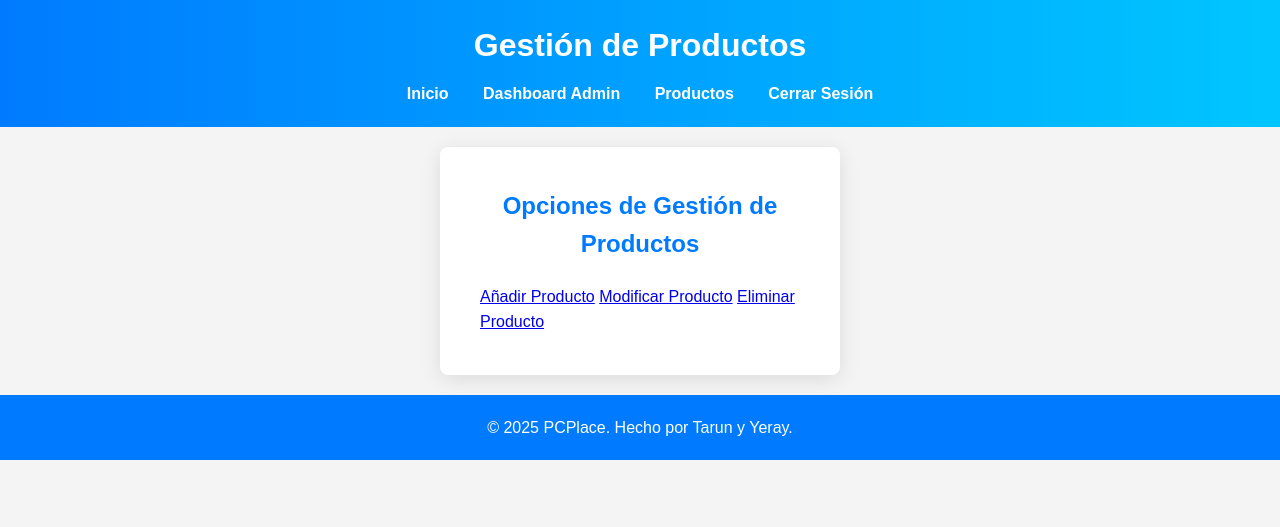
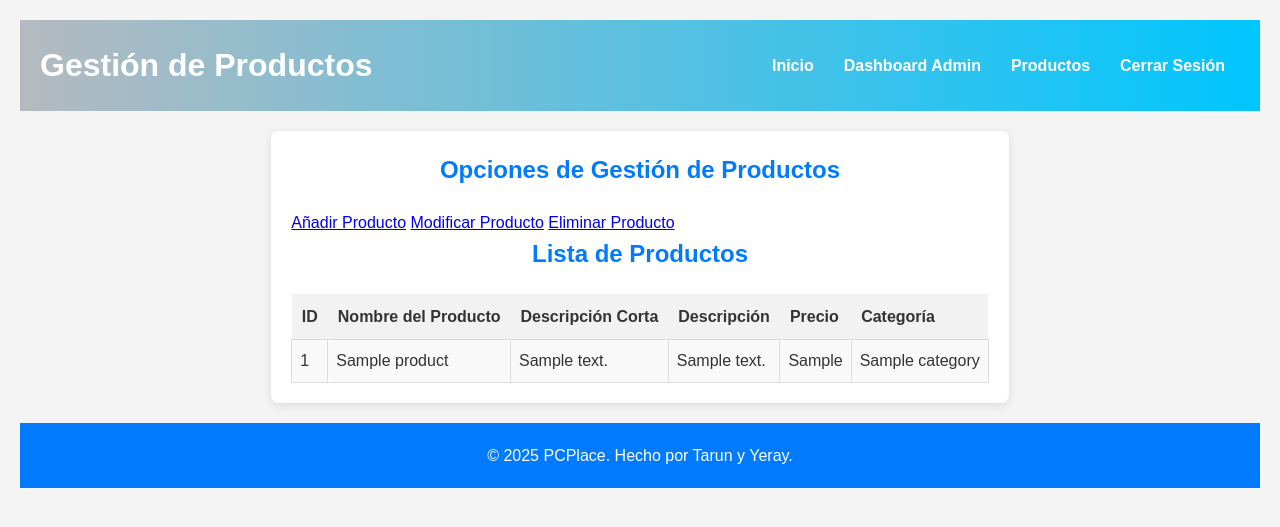
Before and after one commit to yerayq34/PCplace, a PHP site: page /productos.php in a window 1280 px wide. Shown: the top 527 px of the page. Run offline with PHP 8.4, Linux system fonts and the light colour scheme; the visitor is signed in with stand-in values (Sample User, id 1); tables that the repository leaves empty or names only in its code hold one stand-in row (values such as "Sample post").

Commit message:
He creado el index.php para la pagina principal de la web, donde se puede visualizar los productos que hay, y poder entrar en el usuario. Despues he modificado el products.php para que se listen todos los productos que hay en la base de datos para el administrador de la web. En el aniadirproducto.php he modificado el form y he añadido otra opcion de Imagen donde el administrador solo tiene que poner el nombbre de la imagen que tiene que estar almacenada en el directorio de productos. Faltaria por mejorar el index.php para que este bien estucturado.

```diff
--- a/admin_dashboard.php
+++ b/admin_dashboard.php
@@ -2,7 +2,7 @@
 session_start(); // Iniciar la sesión
 
 // Verificar si el usuario es admin
-if (!isset($_SESSION['username']) || $_SESSION['rol'] !== 'admin') {
+if (!isset($_SESSION['username']) || $_SESSION['rol'] !== 'admin') { // Cambiado a 'rol'
     header("Location: login.php"); // Redirigir si no es admin
     exit();
 }
--- a/login.php
+++ b/login.php
@@ -1,7 +1,7 @@
 <?php
-session_start(); // Iniciar la sesión
+session_start();
 
-// Con este archivo se conecta con la base de datos
+
 include 'db.php';
 
 // Verificar si se ha enviado el formulario
--- a/productos.php
+++ b/productos.php
@@ -2,10 +2,22 @@
 session_start(); // Iniciar la sesión
 
 // Verificar si el usuario es admin
-if (!isset($_SESSION['username']) || $_SESSION['rol'] !== 'admin') {
+if (!isset($_SESSION['username']) || $_SESSION['rol'] !== 'admin') { // Verificar el rol
     header("Location: login.php"); // Redirigir si no es admin
     exit();
 }
+
+
+include 'db.php';
+
+// Consultar la base de datos para obtener todos los productos junto con el nombre de la categoría
+$stmt = $conn->prepare("
+    SELECT p.idproduct, p.nombre_producto, p.pvp, p.description, p.short_desc, c.nombre_categoria
+    FROM products p
+    JOIN category c ON p.idcategory = c.idcategory
+");
+$stmt->execute();
+$result = $stmt->get_result();
 ?>
 
 <!DOCTYPE html>
@@ -15,6 +27,43 @@ if (!isset($_SESSION['username']) || $_SESSION['rol'] !== 'admin') {
     <meta name="viewport" content="width=device-width, initial-scale=1.0">
     <link rel="stylesheet" href="styles.css">
     <title>Gestión de Productos</title>
+    <style>
+        body {
+            font-family: Arial, sans-serif;
+            background-color: #f4f4f4;
+            margin: 0;
+            padding: 20px;
+        }
+        .container {
+            max-width: 800px;
+            margin: 0 auto;
+            background: #fff;
+            padding: 20px;
+            border-radius: 8px;
+            box-shadow: 0 2px 10px rgba(0, 0, 0, 0.1);
+        }
+        h1, h2 {
+            text-align: center;
+        }
+        table {
+            width: 100%;
+            border-collapse: collapse;
+        th, td {
+            padding: 10px;
+            text-align: left;
+            border-bottom: 1px solid #ddd;
+        }
+        th {
+            background-color: #f2f2f2;
+        }
+        .data-cell {
+            background-color: #f9f9f9;
+            border: 1px solid #ddd;
+            border-radius: 4px;
+            padding: 8px;
+            color: #333;
+        }
+    </style>
 </head>
 <body>
     <header>
@@ -30,10 +79,36 @@ if (!isset($_SESSION['username']) || $_SESSION['rol'] !== 'admin') {
         <div class="container">
             <h2>Opciones de Gestión de Productos</h2>
             <div class="button-container">
-                <a href="admin.php" class="button">Añadir Producto</a>
+                <a href="añadirproducto.php" class="button">Añadir Producto</a>
                 <a href="modify_product.php" class="button">Modificar Producto</a>
                 <a href="delete_product.php" class="button">Eliminar Producto</a>
             </div>
+
+            <h2>Lista de Productos</h2>
+            <table>
+                <thead>
+                    <tr>
+                        <th>ID</th>
+                        <th>Nombre del Producto</th>
+                        <th>Descripción Corta</th>
+                        <th>Descripción</th>
+                        <th>Precio</th>
+                        <th>Categoría</th>
+                    </tr>
+                </thead>
+                <tbody>
+                    <?php while ($row = $result->fetch_assoc()): ?>
+                        <tr>
+                            <td class="data-cell"><?php echo htmlspecialchars($row['idproduct']); ?></td>
+                            <td class="data-cell"><?php echo htmlspecialchars($row['nombre_producto']); ?></td>
+                            <td class="data-cell"><?php echo htmlspecialchars($row['short_desc']); ?></td>
+                            <td class="data-cell"><?php echo htmlspecialchars($row['description']); ?></td>
+                            <td class="data-cell"><?php echo htmlspecialchars($row['pvp']); ?></td>
+                            <td class="data-cell"><?php echo htmlspecialchars($row['nombre_categoria']); ?></td>
+                        </tr>
+                    <?php endwhile; ?>
+                </tbody>
+            </table>
         </div>
     </main>
     <footer>
@@ -41,3 +116,8 @@ if (!isset($_SESSION['username']) || $_SESSION['rol'] !== 'admin') {
     </footer>
 </body>
 </html>
+
+<?php
+$stmt->close(); // Cerrar la consulta
+$conn->close(); // Cerrar la conexión a la base de datos
+?>
--- a/styles.css
+++ b/styles.css
@@ -1,25 +1,35 @@
+/* Reset de márgenes y padding */
 * {
     box-sizing: border-box;
     margin: 0;
     padding: 0;
 }
 
+/* Estilos generales del body */
 body {
     font-family: 'Arial', sans-serif;
     background-color: #f4f4f4;
     color: #333;
     line-height: 1.6;
+    display: flex;
+    flex-direction: column;
+    height: 100%;
 }
 
+/* Estilos del encabezado */
 header {
-    background: linear-gradient(90deg, #007bff, #00c6ff);
+    display: flex;
+    justify-content: space-between;
+    align-items: center;
+    background: linear-gradient(90deg, #b5bac0, #00c6ff);
     color: white;
     padding: 20px;
-    text-align: center;
 }
 
+/* Estilos de navegación */
 nav {
-    margin-top: 10px;
+    display: flex;
+    align-items: center;
 }
 
 nav a {
@@ -34,23 +44,28 @@ nav a:hover {
     color: #ffcc00;
 }
 
+/* Estilos del contenido principal */
 main {
+    flex: 1;
     padding: 20px;
     max-width: 1200px;
     margin: auto;
 }
 
+/* Estilos de los encabezados */
 h2 {
     margin-bottom: 20px;
     text-align: center;
     color: #007bff;
 }
 
+
 .product-grid {
-    display: grid;
-    grid-template-columns: repeat(auto-fill, minmax(200px, 1fr));
+    display: flex;
+    flex-wrap: wrap;
     gap: 20px;
 }
+
 
 .product-card {
     background: white;
@@ -58,6 +73,8 @@ h2 {
     box-shadow: 0 4px 10px rgba(0, 0, 0, 0.1);
     padding: 15px;
     text-align: center;
+    flex: 1 1 calc(25% - 20px);
+    min-width: 200px;
     transition: transform 0.3s;
 }
 
@@ -79,6 +96,7 @@ h2 {
     color: #666;
 }
 
+
 button {
     background-color: #007bff;
     color: white;
@@ -93,6 +111,7 @@ button:hover {
     background-color: #0056b3;
 }
 
+
 .container {
     background-color: #ffffff;
     border-radius: 8px;
@@ -101,6 +120,7 @@ button:hover {
     max-width: 400px;
     margin: auto;
 }
+
 
 .login-form h2 {
     margin-bottom: 20px;
@@ -131,6 +151,7 @@ button:hover {
     outline: none;
 }
 
+
 .signup-link {
     text-align: center;
     margin-top: 15px;
@@ -145,83 +166,41 @@ button:hover {
     text-decoration: underline;
 }
 
+
 footer {
     text-align: center;
     padding: 20px;
     background-color: #007bff;
     color: white;
-    position: relative;
-    bottom: 0;
-    width: 100%;
 }
+
 
 .cart-container {
     max-width: 800px;
     margin: auto;
     padding: 20px;
-    background-color: #ffffff;
-    border-radius: 8px;
-    box-shadow: 0 4px 20px rgba(0, 0, 0, 0.1);
+    background-color:
 }
 
-.cart-item {
+
+.product-grid {
     display: flex;
-    align-items: center;
-    border-bottom: 1px solid #ccc;
-    padding: 15px 0;
+    flex-wrap: wrap;
+    gap: 20px;
 }
 
-.cart-item:last-child {
-    border-bottom: none;
+
+.product-card {
+    background: white;
+    border-radius: 8px;
+    box-shadow: 0 4px 10px rgba(0, 0, 0, 0.1);
+    padding: 15px;
+    text-align: center;
+    flex: 1 1 calc(25% - 20px);
+    min-width: 200px;
+    transition: transform 0.3s;
 }
 
-.cart-item img {
-    margin-right: 15px;
+.product-card:hover {
+    transform: translateY(-5px);
 }
-
-.item-details {
-    flex-grow: 1;
-}
-
-.item-price {
-    font-weight: bold;
-    color: #007bff;
-}
-
-.item-quantity {
-    width: 60px;
-    margin-right: 10px;
-}
-
-.remove-item {
-    background-color: #ff4d4d;
-    color: white;
-    border: none;
-    border-radius: 4px;
-    padding: 5px 10px;
-    cursor: pointer;
-    transition: background-color 0.3s;
-}
-
-.remove-item:hover {
-    background-color: #ff1a1a;
-}
-
-.cart-summary {
-    margin-top: 20px;
-    text-align: right;
-}
-
-.checkout-button {
-    background-color: #007bff;
-    color: white;
-    border: none;
-    border-radius: 4px;
-    padding: 10px 20px;
-    cursor: pointer;
-    transition: background-color 0.3s;
-}
-
-.checkout-button:hover {
-    background-color: #0056b3;
-}
```
Also changed, not shown: añadirproducto.php (renamed from admin.php, +16 -4 lines), dashboard.php (+23 -2 lines), index.php (added, +69 -0 lines), modify.php (added, +83 -0 lines), images/user-icon.png (added), productos/logitech-g502-lightspeed.jpg (added), productos/teclado-corsair.webp (added).
